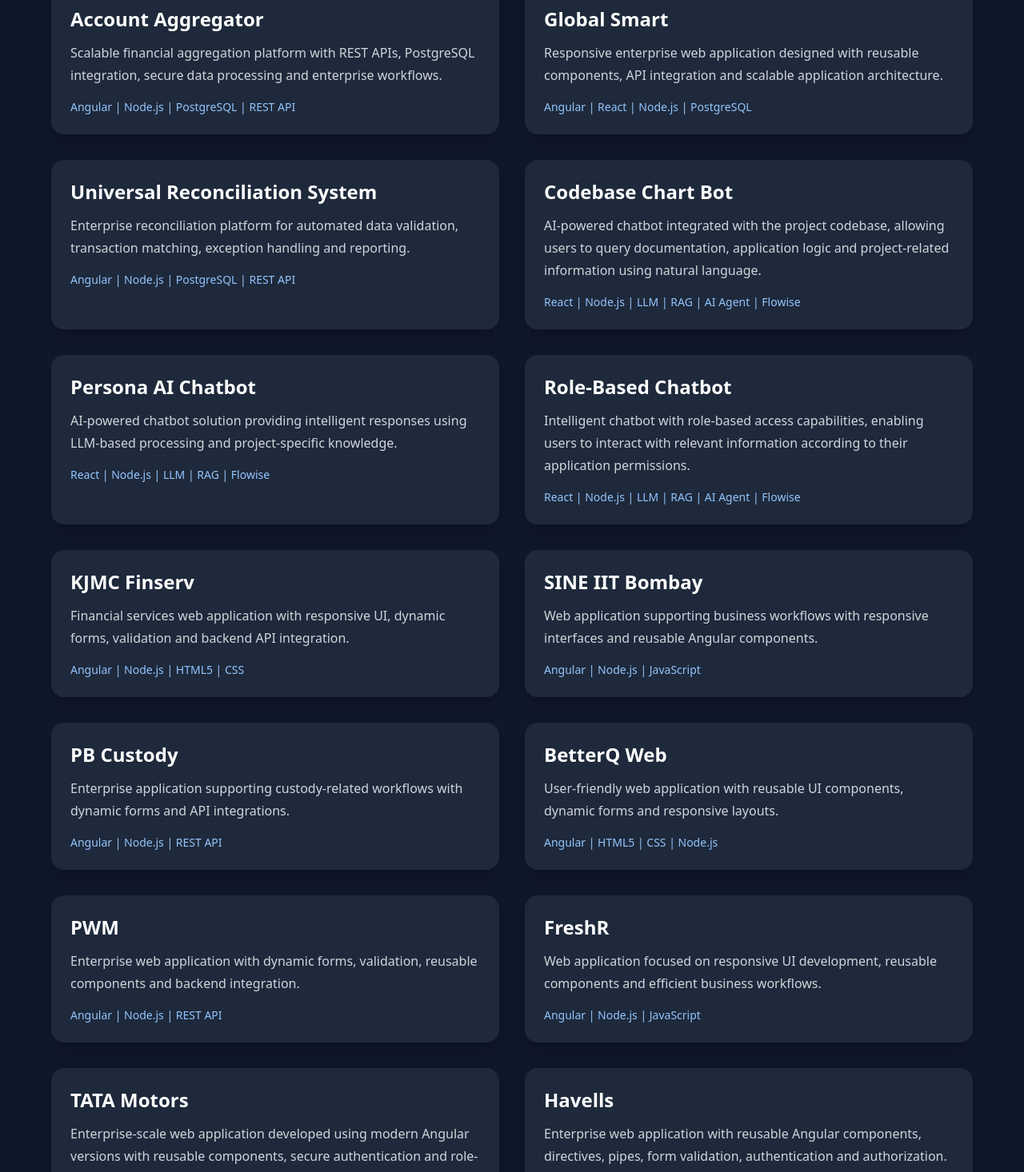
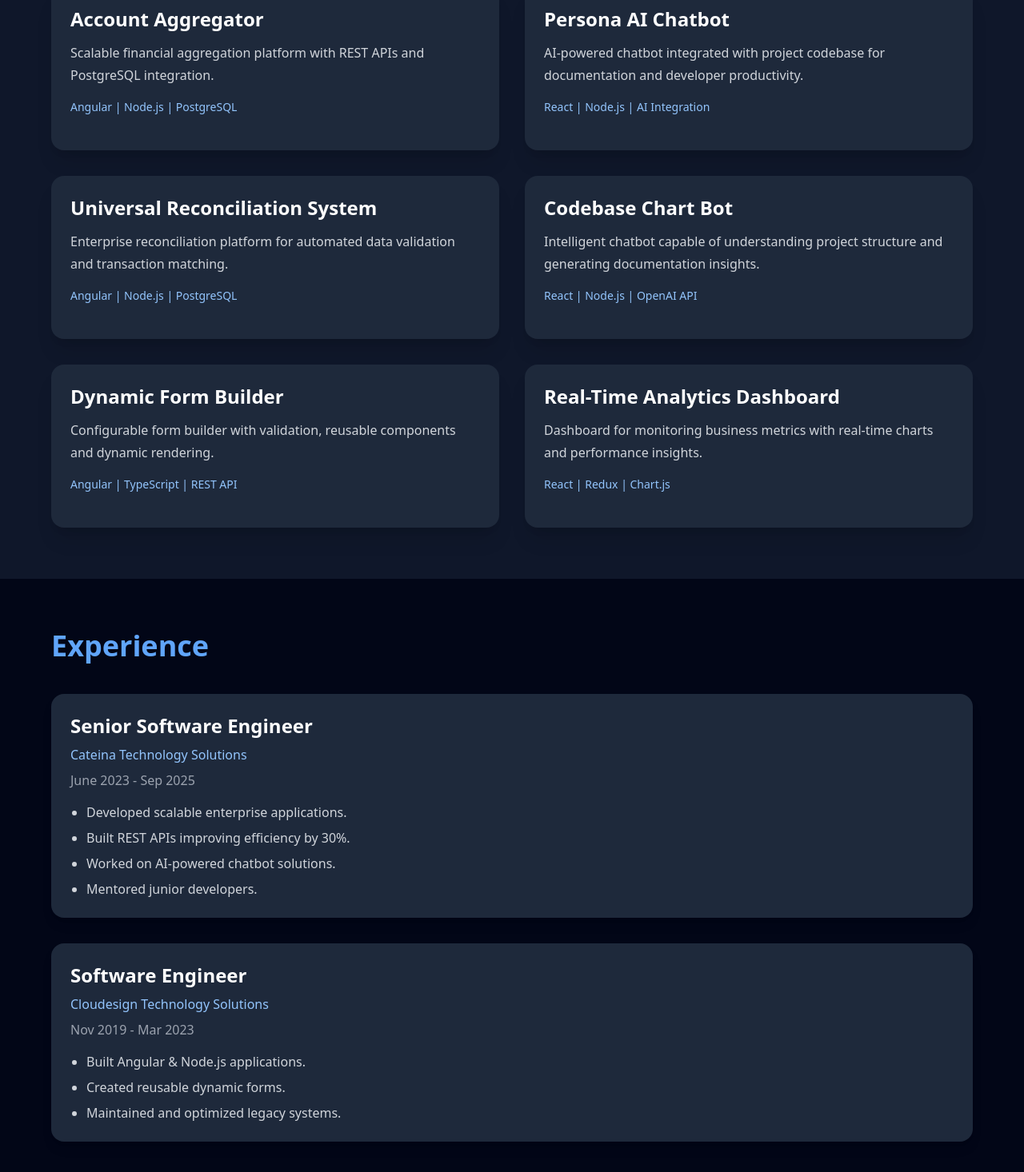
Before and after one commit to shridharsc/react-portfolio, a React (Create React App) app: page / in a window 1280 px wide. Shown: the part 1380-2846 px from the top of the page at 80% size. Built offline with nearby package versions, Linux system fonts and the light colour scheme.

Commit message:
minor change

```diff
--- a/src/App.js
+++ b/src/App.js
@@ -161,252 +161,166 @@
 
   <div className="grid grid-cols-1 lg:grid-cols-2 gap-8">
 
-          {/* Account Aggregator */}
+    {/* Card 1 */}
     <div className="bg-slate-800 p-6 rounded-2xl shadow-xl hover:scale-105 transition duration-300">
+
       <h3 className="text-2xl font-bold mb-3">
         Account Aggregator
       </h3>
 
       <p className="text-gray-300 mb-4 leading-7">
-              Scalable financial aggregation platform with REST APIs,
-              PostgreSQL integration, secure data processing and
-              enterprise workflows.
+        Scalable financial aggregation platform with REST APIs
+        and PostgreSQL integration.
       </p>
 
-            <p className="text-blue-300 text-sm">
-              Angular | Node.js | PostgreSQL | REST API
+      <p className="text-blue-300 text-sm mb-5">
+        Angular | Node.js | PostgreSQL
       </p>
+
+      {/* <div className="flex gap-4">
+        <button className="bg-blue-500 hover:bg-blue-600 transition px-4 py-2 rounded-lg">
+          Demo
+        </button>
+
+        <button className="border border-gray-500 hover:border-blue-400 px-4 py-2 rounded-lg">
+          GitHub
+        </button>
+      </div> */}
     </div>
 
-          {/* Global Smart */}
+    {/* Card 2 */}
     <div className="bg-slate-800 p-6 rounded-2xl shadow-xl hover:scale-105 transition duration-300">
+
       <h3 className="text-2xl font-bold mb-3">
-              Global Smart
+        Persona AI Chatbot
       </h3>
 
       <p className="text-gray-300 mb-4 leading-7">
-              Responsive enterprise web application designed with
-              reusable components, API integration and scalable
-              application architecture.
+        AI-powered chatbot integrated with project codebase for
+        documentation and developer productivity.
       </p>
 
-            <p className="text-blue-300 text-sm">
-              Angular | React | Node.js | PostgreSQL
+      <p className="text-blue-300 text-sm mb-5">
+        React | Node.js | AI Integration
       </p>
+
+      {/* <div className="flex gap-4">
+        <button className="bg-blue-500 hover:bg-blue-600 transition px-4 py-2 rounded-lg">
+          Demo
+        </button>
+
+        <button className="border border-gray-500 hover:border-blue-400 px-4 py-2 rounded-lg">
+          GitHub
+        </button>
+      </div> */}
     </div>
 
-          {/* Universal Reconciliation */}
+    {/* Card 3 */}
     <div className="bg-slate-800 p-6 rounded-2xl shadow-xl hover:scale-105 transition duration-300">
+
       <h3 className="text-2xl font-bold mb-3">
         Universal Reconciliation System
       </h3>
 
       <p className="text-gray-300 mb-4 leading-7">
         Enterprise reconciliation platform for automated data
-              validation, transaction matching, exception handling
-              and reporting.
+        validation and transaction matching.
       </p>
 
-            <p className="text-blue-300 text-sm">
-              Angular | Node.js | PostgreSQL | REST API
+      <p className="text-blue-300 text-sm mb-5">
+        Angular | Node.js | PostgreSQL
       </p>
+
+      {/* <div className="flex gap-4">
+        <button className="bg-blue-500 hover:bg-blue-600 transition px-4 py-2 rounded-lg">
+          Demo
+        </button>
+
+        <button className="border border-gray-500 hover:border-blue-400 px-4 py-2 rounded-lg">
+          GitHub
+        </button>
+      </div> */}
     </div>
 
-          {/* Codebase Chart Bot */}
+    {/* Card 4 */}
     <div className="bg-slate-800 p-6 rounded-2xl shadow-xl hover:scale-105 transition duration-300">
+
       <h3 className="text-2xl font-bold mb-3">
         Codebase Chart Bot
       </h3>
 
       <p className="text-gray-300 mb-4 leading-7">
-              AI-powered chatbot integrated with the project codebase,
-              allowing users to query documentation, application logic
-              and project-related information using natural language.
+        Intelligent chatbot capable of understanding project
+        structure and generating documentation insights.
       </p>
 
-            <p className="text-blue-300 text-sm">
-              React | Node.js | LLM | RAG | AI Agent | Flowise
+      <p className="text-blue-300 text-sm mb-5">
+        React | Node.js | OpenAI API
       </p>
+
+      {/* <div className="flex gap-4">
+        <button className="bg-blue-500 hover:bg-blue-600 transition px-4 py-2 rounded-lg">
+          Demo
+        </button>
+
+        <button className="border border-gray-500 hover:border-blue-400 px-4 py-2 rounded-lg">
+          GitHub
+        </button>
+      </div> */}
     </div>
 
-          {/* Persona AI Chatbot */}
+    {/* Card 5 */}
     <div className="bg-slate-800 p-6 rounded-2xl shadow-xl hover:scale-105 transition duration-300">
+
       <h3 className="text-2xl font-bold mb-3">
-              Persona AI Chatbot
+        Dynamic Form Builder
       </h3>
 
       <p className="text-gray-300 mb-4 leading-7">
-              AI-powered chatbot solution providing intelligent responses
-              using LLM-based processing and project-specific knowledge.
+        Configurable form builder with validation, reusable
+        components and dynamic rendering.
       </p>
 
-            <p className="text-blue-300 text-sm">
-              React | Node.js | LLM | RAG | Flowise
+      <p className="text-blue-300 text-sm mb-5">
+        Angular | TypeScript | REST API
       </p>
+
+      {/* <div className="flex gap-4">
+        <button className="bg-blue-500 hover:bg-blue-600 transition px-4 py-2 rounded-lg">
+          Demo
+        </button>
+
+        <button className="border border-gray-500 hover:border-blue-400 px-4 py-2 rounded-lg">
+          GitHub
+        </button>
+      </div> */}
     </div>
 
-          {/* Role Based Chatbot */}
+    {/* Card 6 */}
     <div className="bg-slate-800 p-6 rounded-2xl shadow-xl hover:scale-105 transition duration-300">
+
       <h3 className="text-2xl font-bold mb-3">
-              Role-Based Chatbot
+        Real-Time Analytics Dashboard
       </h3>
 
       <p className="text-gray-300 mb-4 leading-7">
-              Intelligent chatbot with role-based access capabilities,
-              enabling users to interact with relevant information
-              according to their application permissions.
+        Dashboard for monitoring business metrics with
+        real-time charts and performance insights.
       </p>
 
-            <p className="text-blue-300 text-sm">
-              React | Node.js | LLM | RAG | AI Agent | Flowise
-            </p>
-          </div>
-
-          {/* KJMC Finserv */}
-          <div className="bg-slate-800 p-6 rounded-2xl shadow-xl hover:scale-105 transition duration-300">
-            <h3 className="text-2xl font-bold mb-3">
-              KJMC Finserv
-            </h3>
-
-            <p className="text-gray-300 mb-4 leading-7">
-              Financial services web application with responsive UI,
-              dynamic forms, validation and backend API integration.
+      <p className="text-blue-300 text-sm mb-5">
+        React | Redux | Chart.js
       </p>
 
-            <p className="text-blue-300 text-sm">
-              Angular | Node.js | HTML5 | CSS
-            </p>
-          </div>
+      {/* <div className="flex gap-4">
+        <button className="bg-blue-500 hover:bg-blue-600 transition px-4 py-2 rounded-lg">
+          Demo
+        </button>
 
-          {/* SINE IIT Bombay */}
-          <div className="bg-slate-800 p-6 rounded-2xl shadow-xl hover:scale-105 transition duration-300">
-            <h3 className="text-2xl font-bold mb-3">
-              SINE IIT Bombay
-            </h3>
-
-            <p className="text-gray-300 mb-4 leading-7">
-              Web application supporting business workflows with
-              responsive interfaces and reusable Angular components.
-            </p>
-
-            <p className="text-blue-300 text-sm">
-              Angular | Node.js | JavaScript
-            </p>
-          </div>
-
-          {/* PB Custody */}
-          <div className="bg-slate-800 p-6 rounded-2xl shadow-xl hover:scale-105 transition duration-300">
-            <h3 className="text-2xl font-bold mb-3">
-              PB Custody
-            </h3>
-
-            <p className="text-gray-300 mb-4 leading-7">
-              Enterprise application supporting custody-related
-              workflows with dynamic forms and API integrations.
-            </p>
-
-            <p className="text-blue-300 text-sm">
-              Angular | Node.js | REST API
-            </p>
-          </div>
-
-          {/* BetterQ Web */}
-          <div className="bg-slate-800 p-6 rounded-2xl shadow-xl hover:scale-105 transition duration-300">
-            <h3 className="text-2xl font-bold mb-3">
-              BetterQ Web
-            </h3>
-
-            <p className="text-gray-300 mb-4 leading-7">
-              User-friendly web application with reusable UI components,
-              dynamic forms and responsive layouts.
-            </p>
-
-            <p className="text-blue-300 text-sm">
-              Angular | HTML5 | CSS | Node.js
-            </p>
-          </div>
-
-          {/* PWM */}
-          <div className="bg-slate-800 p-6 rounded-2xl shadow-xl hover:scale-105 transition duration-300">
-            <h3 className="text-2xl font-bold mb-3">
-              PWM
-            </h3>
-
-            <p className="text-gray-300 mb-4 leading-7">
-              Enterprise web application with dynamic forms,
-              validation, reusable components and backend integration.
-            </p>
-
-            <p className="text-blue-300 text-sm">
-              Angular | Node.js | REST API
-            </p>
-          </div>
-
-          {/* FreshR */}
-          <div className="bg-slate-800 p-6 rounded-2xl shadow-xl hover:scale-105 transition duration-300">
-            <h3 className="text-2xl font-bold mb-3">
-              FreshR
-            </h3>
-
-            <p className="text-gray-300 mb-4 leading-7">
-              Web application focused on responsive UI development,
-              reusable components and efficient business workflows.
-            </p>
-
-            <p className="text-blue-300 text-sm">
-              Angular | Node.js | JavaScript
-            </p>
-          </div>
-
-          {/* TATA Motors */}
-          <div className="bg-slate-800 p-6 rounded-2xl shadow-xl hover:scale-105 transition duration-300">
-            <h3 className="text-2xl font-bold mb-3">
-              TATA Motors
-            </h3>
-
-            <p className="text-gray-300 mb-4 leading-7">
-              Enterprise-scale web application developed using modern
-              Angular versions with reusable components, secure
-              authentication and role-based access control.
-            </p>
-
-            <p className="text-blue-300 text-sm">
-              Angular 14/17/19/21 | TypeScript | SCSS | Tailwind CSS
-            </p>
-          </div>
-
-          {/* Havells */}
-          <div className="bg-slate-800 p-6 rounded-2xl shadow-xl hover:scale-105 transition duration-300">
-            <h3 className="text-2xl font-bold mb-3">
-              Havells
-            </h3>
-
-            <p className="text-gray-300 mb-4 leading-7">
-              Enterprise web application with reusable Angular
-              components, directives, pipes, form validation,
-              authentication and authorization.
-            </p>
-
-            <p className="text-blue-300 text-sm">
-              Angular | TypeScript | HTML5 | SCSS | Tailwind CSS
-            </p>
-          </div>
-
-          {/* Whirlpool */}
-          <div className="bg-slate-800 p-6 rounded-2xl shadow-xl hover:scale-105 transition duration-300">
-            <h3 className="text-2xl font-bold mb-3">
-              Whirlpool
-            </h3>
-
-            <p className="text-gray-300 mb-4 leading-7">
-              Enterprise application development with modular
-              components, unit testing, secure application access
-              and Git-based development workflows.
-            </p>
-
-            <p className="text-blue-300 text-sm">
-              Angular | TypeScript | Jasmine | Karma | Git
-            </p>
+        <button className="border border-gray-500 hover:border-blue-400 px-4 py-2 rounded-lg">
+          GitHub
+        </button>
+      </div> */}
     </div>
 
   </div>
```
Lines whose indentation alone changed are shown as unchanged.
